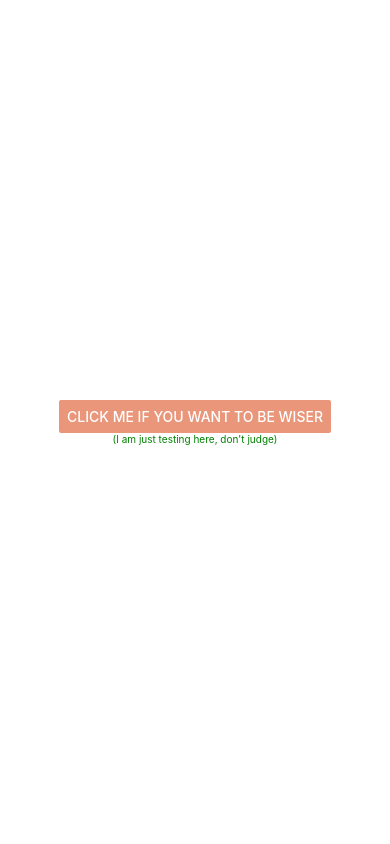
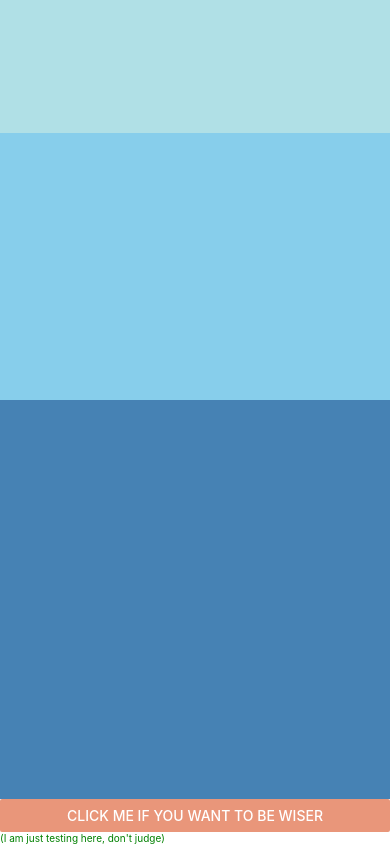
Before and after one commit to lydialawli/up-to-you, a React Native app: screen / in a window 390 px wide. Built offline with nearby package versions, Linux system fonts and the light colour scheme.

Commit message:
testing bg color

```diff
--- a/App.js
+++ b/App.js
@@ -19,7 +19,12 @@
   render() {
 
     return (
-      <View style={styles.container}>
+      <View style={{
+        flex: 1,
+      }}>
+        <View style={{flex: 1, backgroundColor: 'powderblue'}} />
+        <View style={{flex: 2, backgroundColor: 'skyblue'}} />
+        <View style={{flex: 3, backgroundColor: 'steelblue'}} />
 
         <Button
           title= {this.state.quote}
```
